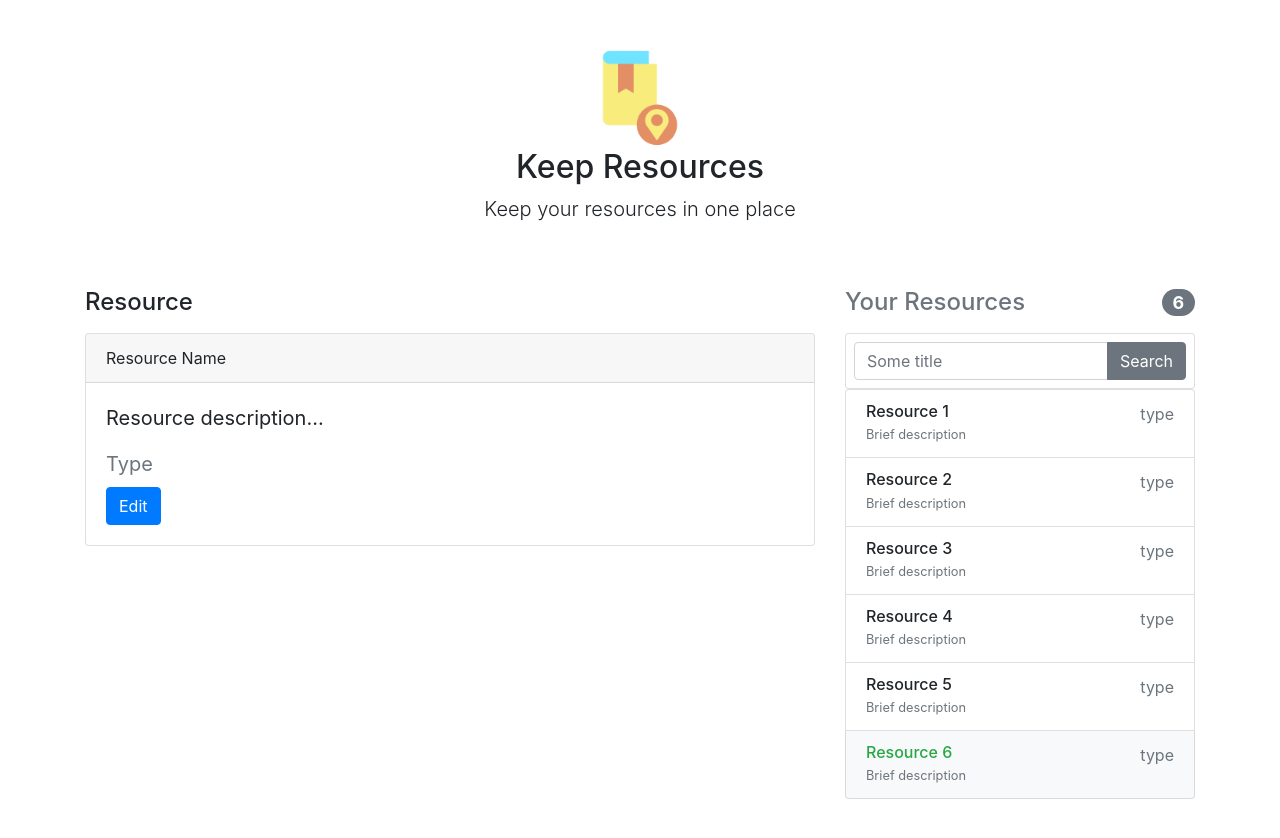
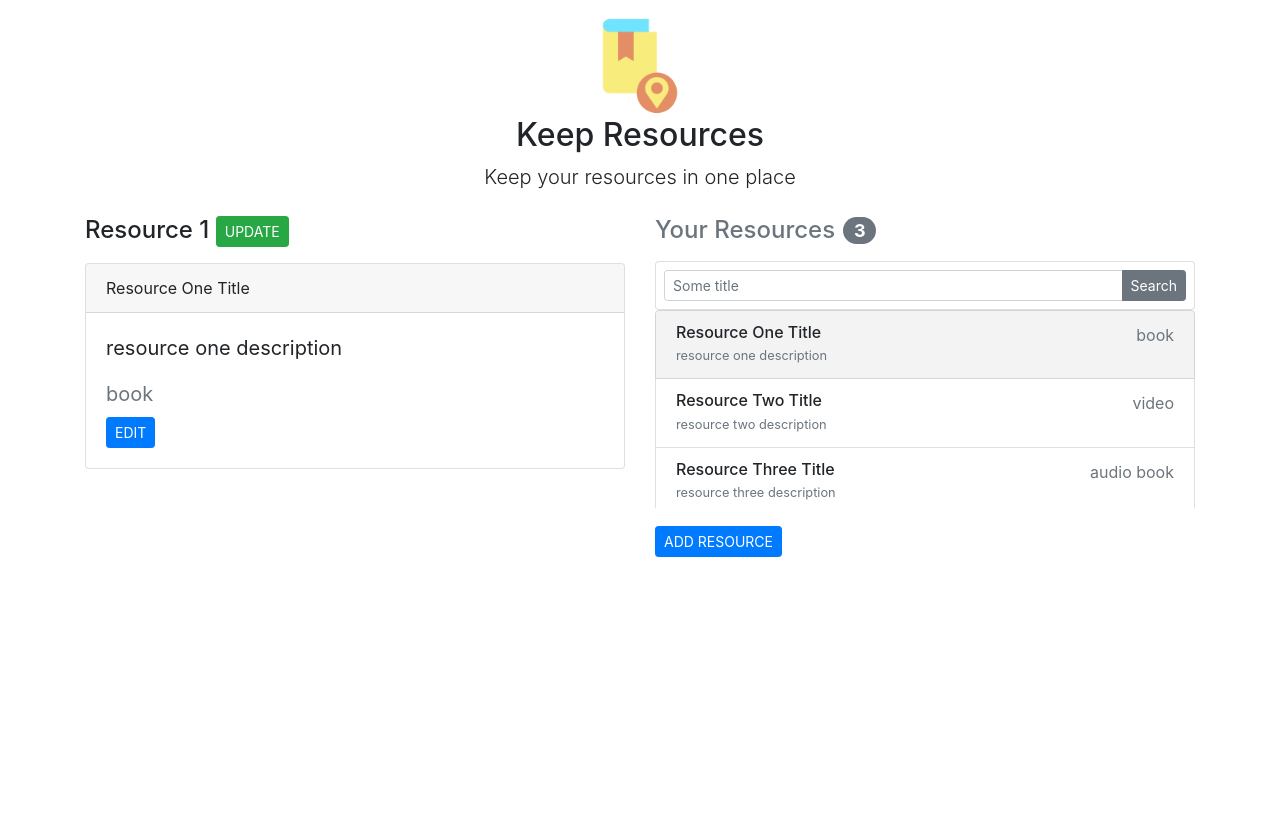
Before and after one commit to eokwukwe/resource-keeper, a Vue app: page / in a window 1280 px wide. After the commit the page ends 800 px from the top, so only its background shows below. Built offline with nearby package versions, Linux system fonts and the light colour scheme.

Commit message:
feat(crud): add crud with dommy data :sparkles:

```diff
--- a/src/components/ResourceDetail.vue
+++ b/src/components/ResourceDetail.vue
@@ -1,19 +1,32 @@
 <template>
-  <div class="card">
-    <div class="card-header">Resource Name</div>
+  <div v-if="!resource" class="card">
+    <div class="card-body">
+      <span class="text-muted">No resource is selected 🤷‍♀️</span>
+    </div>
+  </div>
+
+  <div v-else class="card">
+    <div class="card-header text-capitalize">{{resource.title}}</div>
     <div class="card-body">
       <blockquote class="blockquote mb-0">
-        <p>Resource description...</p>
-        <footer class="text-muted mb-2">Type</footer>
+        <p>{{resource.description}}</p>
+        <footer class="text-muted mb-2">{{resource.type}}</footer>
       </blockquote>
-      <a href="#" class="btn btn-primary">Edit</a>
+      <a href="#" class="btn btn-sm btn-primary text-uppercase">Edit</a>
     </div>
   </div>
 </template>
 
 <script>
 export default {
-  name: 'ResourceDetail'
+  name: "ResourceDetail",
+
+  props: {
+    resource: {
+      validator: (prop) => typeof prop === "object" || prop === null,
+      required: true,
+    },
+  },
 };
 </script>
 
--- a/src/components/ResourceHeader.vue
+++ b/src/components/ResourceHeader.vue
@@ -1,5 +1,5 @@
 <template>
-  <div class="py-5 text-center">
+  <div class="pt-3 pb-2 text-center">
     <div class="mx-auto">
       <img height="100" width="100" src="../assets/logo.png" alt="">
     </div>
--- a/src/components/ResourceList.vue
+++ b/src/components/ResourceList.vue
@@ -1,55 +1,64 @@
 <template>
-  <ul class="list-group mb-3">
-    <li class="list-group-item d-flex justify-content-between lh-condensed">
+  <ul class="list-group resource-list mb-3">
+    <li
+      v-for="resource in resources"
+      :key="resource._id"
+      @click="onResourceClick(resource)"
+      :class="`list-group-item d-flex justify-content-between lh-condensed resource-list-item ${activeItemClass(resource)}`"
+    >
       <div>
-        <h6 class="my-0">Resource 1</h6>
-        <small class="text-muted">Brief description</small>
+        <h6 class="my-0 text-capitalize">{{resource.title}}</h6>
+        <small class="text-muted">{{resource.description}}</small>
       </div>
-      <span class="text-muted">type</span>
-    </li>
-    <li class="list-group-item d-flex justify-content-between lh-condensed">
-      <div>
-        <h6 class="my-0">Resource 2</h6>
-        <small class="text-muted">Brief description</small>
-      </div>
-      <span class="text-muted">type</span>
-    </li>
-    <li class="list-group-item d-flex justify-content-between lh-condensed">
-      <div>
-        <h6 class="my-0">Resource 3</h6>
-        <small class="text-muted">Brief description</small>
-      </div>
-      <span class="text-muted">type</span>
-    </li>
-    <li class="list-group-item d-flex justify-content-between">
-      <div>
-        <h6 class="my-0">Resource 4</h6>
-        <small class="text-muted">Brief description</small>
-      </div>
-      <span class="text-muted">type</span>
-    </li>
-    <li class="list-group-item d-flex justify-content-between">
-      <div>
-        <h6 class="my-0">Resource 5</h6>
-        <small class="text-muted">Brief description</small>
-      </div>
-      <span class="text-muted">type</span>
-    </li>
-    <li class="list-group-item d-flex justify-content-between bg-light">
-      <div class="text-success">
-        <h6 class="my-0">Resource 6</h6>
-        <small class="text-muted">Brief description</small>
-      </div>
-      <span class="text-muted">type</span>
+      <span class="text-muted">{{resource.type}}</span>
     </li>
   </ul>
 </template>
 
 <script>
 export default {
-  name: 'ResourceList'
+  name: "ResourceList",
+
+  props: {
+    resources: {
+      type: Array,
+      required: true,
+      default: () => [],
+    },
+    activeId: {
+      type: String,
+      required: true,
+    },
+  },
+
+  emit: ["on-resource-click"],
+
+  methods: {
+    onResourceClick(resource) {
+      this.$emit("on-resource-click", resource);
+    },
+    activeItemClass(resource) {
+      return resource._id === this.activeId ? "is-active" : "";
+    },
+  },
 };
 </script>
 
-<style>
+<style lang="scss" scoped>
+.resource-list {
+  max-height: 200px;
+  overflow-y: auto;
+
+  &-item {
+    cursor: pointer;
+
+    &:hover {
+      background-color: #f3f3f3;
+    }
+  }
+}
+
+.is-active {
+  background-color: #f3f3f3;
+}
 </style>
--- a/src/components/ResourceSearch.vue
+++ b/src/components/ResourceSearch.vue
@@ -2,9 +2,9 @@
   <!-- {/* Resource Search Inputs Starts */} -->
   <form class="card p-2">
     <div class="input-group">
-      <input type="text" class="form-control" placeholder="Some title" />
+      <input type="text" class="form-control form-control-sm" placeholder="Some title" />
       <div class="input-group-append">
-        <button type="submit" class="btn btn-secondary">Search</button>
+        <button type="submit" class="btn btn-sm btn-secondary">Search</button>
       </div>
     </div>
   </form>
--- a/src/components/ResourceUpdate.vue
+++ b/src/components/ResourceUpdate.vue
@@ -4,7 +4,7 @@
       <label for="firstName">Title</label>
       <input
         type="text"
-        class="form-control"
+        class="form-control form-control-sm"
         id="firstName"
         placeholder="How to survice in mountains"
       />
@@ -14,26 +14,40 @@
         Description
         <span class="text-muted">(Optional)</span>
       </label>
-      <input type="email" class="form-control" id="email" placeholder="Very interesting book" />
+      <input
+        type="email"
+        class="form-control form-control-sm"
+        id="email"
+        placeholder="Very interesting book"
+      />
     </div>
     <div class="mb-3">
       <label for="description">Description</label>
-      <textarea class="form-control" id="description" placeholder="Just some description"></textarea>
+      <textarea
+        class="form-control form-control-sm"
+        id="description"
+        placeholder="Just some description"
+      ></textarea>
     </div>
     <div class="mb-3">
       <label for="username">Resource Link</label>
       <div class="input-group">
-        <input type="text" class="form-control" id="username" placeholder="Username" />
+        <input
+          type="text"
+          class="form-control form-control-sm"
+          id="username"
+          placeholder="Username"
+        />
       </div>
     </div>
-    <hr class="mb-4" />
-    <button class="btn btn-primary btn-lg btn-block" type="submit">Submit</button>
+    <!-- <hr class="mb-4" /> -->
+    <button class="btn btn-primary btn-sm btn-block text-uppercase" type="submit">Submit</button>
   </form>
 </template>
 
 <script>
 export default {
-  name: 'ResourceUpdate'
+  name: "ResourceUpdate",
 };
 </script>
 
--- a/src/pages/ResourceHome.vue
+++ b/src/pages/ResourceHome.vue
@@ -1,31 +1,38 @@
 <template>
-  <div class="container">
+  <div class="container pb-5">
     <resource-header></resource-header>
 
     <div class="row">
-      <div class="col-md-4 order-md-2 mb-4">
-        <h4 class="d-flex justify-content-between align-items-center mb-3">
+      <div class="col-md-6 order-md-2 mb-sm-5">
+        <h4 class="d-flex align-items-center mb-3">
           <span class="text-muted">Your Resources</span>
-          <span class="badge badge-secondary badge-pill">6</span>
+          <span class="badge badge-secondary badge-pill ml-2">{{resourcesLength}}</span>
         </h4>
 
         <!-- {/* Resource Search Inputs */} -->
         <resource-search></resource-search>
 
         <!-- {/* Resource List */} -->
-        <resource-list></resource-list>
+        <resource-list
+          :resources="resources"
+          @on-resource-click="selectResource"
+          :activeId="activeResource?._id"
+        />
+
+        <button @click="addResource" class="btn btn-sm btn-primary text-uppercase">add resource</button>
       </div>
 
-      <!-- {/* Resource Update Form */} -->
-      <!-- <div class="col-md-8 order-md-1">
-        <h4 class="mb-3">Resource</h4>
-        <resource-update></resource-update>
-      </div> -->
-
       <!-- {/* Detail View Starts */} -->
-      <div class="col-md-8 order-md-1">
-        <h4 class="mb-3">Resource</h4>
-        <resource-detail></resource-detail>
+      <div class="col-md-6 order-md-1">
+        <h4 class="mb-3">
+          Resource {{activeResource?._id}}
+          <button
+            @click="toggleView"
+            :class="`btn btn-sm text-uppercase ${toggleBtnClass}`"
+          >{{isDetailView ? 'update' : 'detail'}}</button>
+        </h4>
+        <resource-detail v-if="isDetailView" :resource="activeResource" />
+        <resource-update v-else></resource-update>
       </div>
     </div>
   </div>
@@ -35,7 +42,7 @@
 import ResourceList from "@/components/ResourceList";
 import ResourceHeader from "@/components/ResourceHeader";
 import ResourceSearch from "@/components/ResourceSearch";
-// import ResourceUpdate from "@/components/ResourceUpdate";
+import ResourceUpdate from "@/components/ResourceUpdate";
 import ResourceDetail from "@/components/ResourceDetail";
 
 export default {
@@ -46,7 +53,83 @@ export default {
     ResourceHeader,
     ResourceSearch,
     ResourceDetail,
-    // ResourceUpdate,
+    ResourceUpdate,
+  },
+
+  data() {
+    return {
+      isDetailView: true,
+      selectedResource: null,
+      resources: [
+        {
+          _id: "1",
+          title: "resource one title",
+          description: "resource one description",
+          type: "book",
+          link: "",
+        },
+        {
+          _id: "2",
+          title: "resource two title",
+          description: "resource two description",
+          type: "video",
+          link: "",
+        },
+        {
+          _id: "3",
+          title: "resource three title",
+          description: "resource three description",
+          type: "audio book",
+          link: "",
+        },
+      ],
+    };
+  },
+
+  computed: {
+    resourcesLength() {
+      return this.resources.length;
+    },
+
+    toggleBtnClass() {
+      return this.isDetailView ? "btn-success" : "btn-info";
+    },
+
+    hasResource() {
+      return this.resourcesLength > 0;
+    },
+
+    activeResource() {
+      return (
+        this.selectedResource || (this.hasResource && this.resources[0]) || null
+      );
+    },
+  },
+
+  methods: {
+    toggleView() {
+      this.isDetailView = !this.isDetailView;
+    },
+
+    addResource() {
+      const _id = `_${Math.random().toString(36).slice(2)}`;
+      const type = ["book", "blog", "video", "audo book"][
+        Math.floor(Math.random() * 4)
+      ];
+      const newResource = {
+        _id,
+        type,
+        title: `Resource ${_id} title`,
+        description: `Resource ${_id} description`,
+        link: "",
+      };
+
+      this.resources.push(newResource);
+    },
+
+    selectResource(resource) {
+      this.selectedResource = resource;
+    },
   },
 };
 </script>
```
